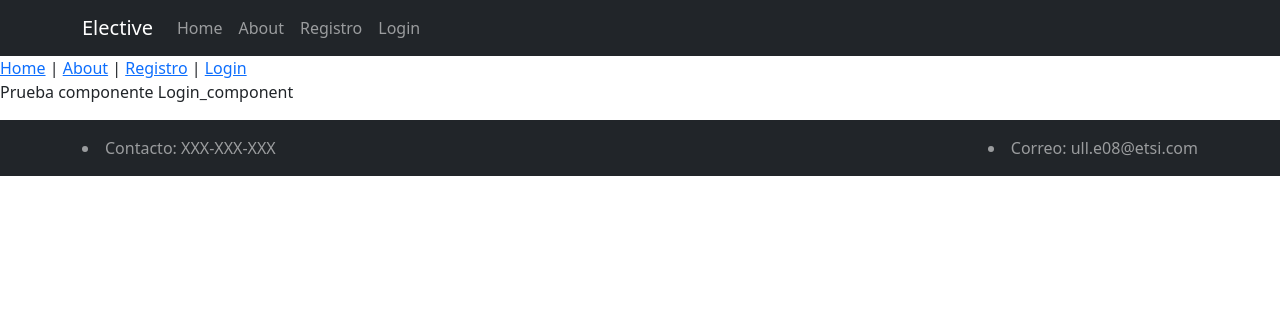
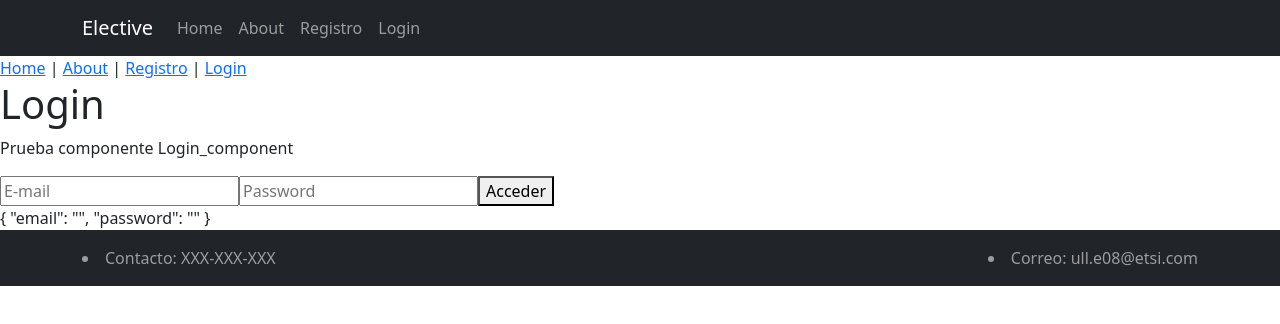
Before and after one commit to SyTW2020/E08, a Vue app in the folder front/: page /login in a window 1280 px wide. Shown: the top 324 px of the page. Built offline with nearby package versions, Linux system fonts and the light colour scheme.

Commit message:
Arreglando fallo milton

```diff
--- a/front/src/components/Login_component.vue
+++ b/front/src/components/Login_component.vue
@@ -1,9 +1,31 @@
 <template>
+<div class="login_component">
+  <h1>Login</h1>
   <p>Prueba componente Login_component</p>
+    <form @submit.prevent="login(usuario)">
+      <input type="email" placeholder="E-mail" v-model="usuario.email">
+      <input type="password" placeholder="Password" v-model="usuario.password">
+      <button type="submit">Acceder</button>
+    </form>
+    {{usuario}}
+</div>
+
 </template>
 
 <script>
+import {mapActions} from 'vuex'
 export default {
   name: "Login_component",
+  data(){
+  return{
+    usuario: {
+        email: '',
+        password: ''
+      }
+    }
+  },
+   methods: {
+    ...mapActions(['login']),
+  }
 };
 </script>
--- a/front/src/views/Home.vue
+++ b/front/src/views/Home.vue
@@ -2,13 +2,6 @@
   <div class="home">
     <img alt="Vue logo" src="../assets/logo.png" />
     <!--<HelloWorld msg="Welcome to Your Vue.js App" />-->
-    <h1>Login</h1>
-    <form @submit.prevent="login(usuario)">
-      <input type="email" placeholder="email" v-model="usuario.email">
-      <input type="password" placeholder="pass" v-model="usuario.password">
-      <button type="submit">Acceder</button>
-    </form>
-    {{usuario}}
   </div>
 </template>
 
@@ -16,24 +9,9 @@
 // @ is an alias to /src
 //import HelloWorld from "@/components/HelloWorld.vue";
 
-import {mapActions} from 'vuex'
+
 
 export default {
-/*  name: "Home",
-  components: {
-    HelloWorld,
-  },
-  */
-  data(){
-    return{
-      usuario: {
-        email: '',
-        password: ''
-      }
-    }
-  },
-  methods: {
-    ...mapActions(['login'])
-  }
-};
+  name: "Home",
+  };
 </script>
```
Also changed, not shown: front/src/components/Productos_carrito.vue (added, +13 -0 lines), front/src/views/Carrito.vue (added, +12 -0 lines).
